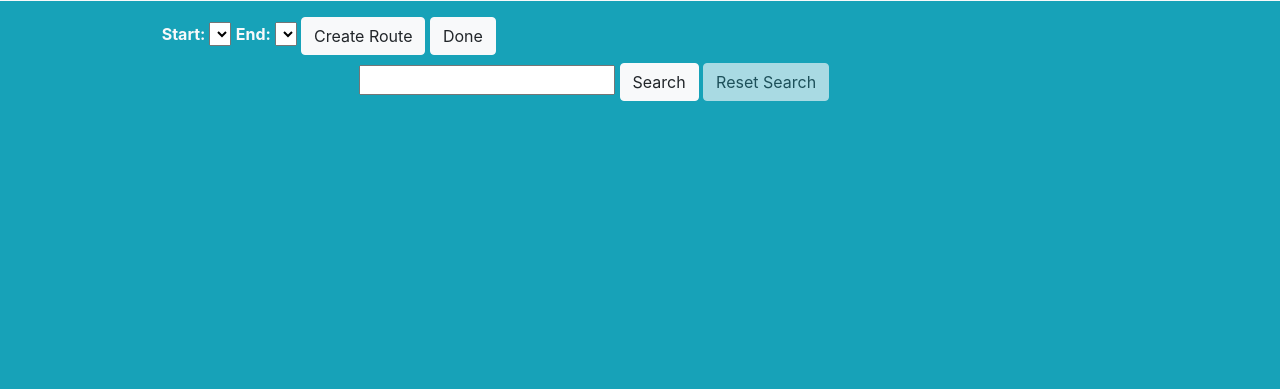
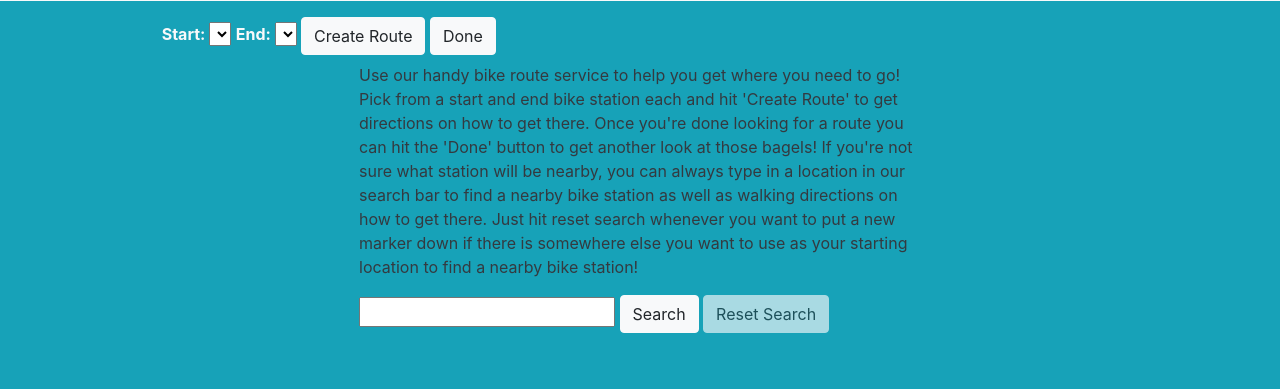
Before and after one commit to BreakfastBagels/DublinBikeApp, a Flask app: page /map in a window 1280 px wide. Shown: the part 993-1382 px from the top of the page. Before the commit the page ends 1094 px from the top, so only its background shows below. Run offline with Flask 2, Linux system fonts and the light colour scheme; data that the repository does not hold is empty; some libraries are stand-ins or nearby versions.

Commit message:
Added short text description on how to use bike station search functions

```diff
--- a/DublinBikeWebApp/web/templates/map.html
+++ b/DublinBikeWebApp/web/templates/map.html
@@ -83,6 +83,13 @@
             <button class="btn btn-light" onclick="initAllMarkers();hideRoute();">Done</button>
         </div>
         <div class="col-lg-6 mx-auto pb-5 pt-1">
+            <p>Use our handy bike route service to help you get where you need to go! Pick from a start and end
+            bike station each and hit 'Create Route' to get directions on how to get there. Once you're done looking
+            for a route you can hit the 'Done' button to get another look at those bagels! If you're not sure what
+            station will be nearby, you can always type in a location in our search bar to find a nearby bike station
+            as well as walking directions on how to get there. Just hit reset search whenever you want to put a new
+            marker down if there is somewhere else you want to use as your starting location to find a nearby bike
+            station!</p>
             <input type="text" id="find_station">
             <button class="btn btn-light" id="find_station_search" onclick="find_station()">Search</button>
             <button class="btn btn-light" id="find_station_reset" onclick="removeUserMarker()" disabled>Reset Search</button>
```
